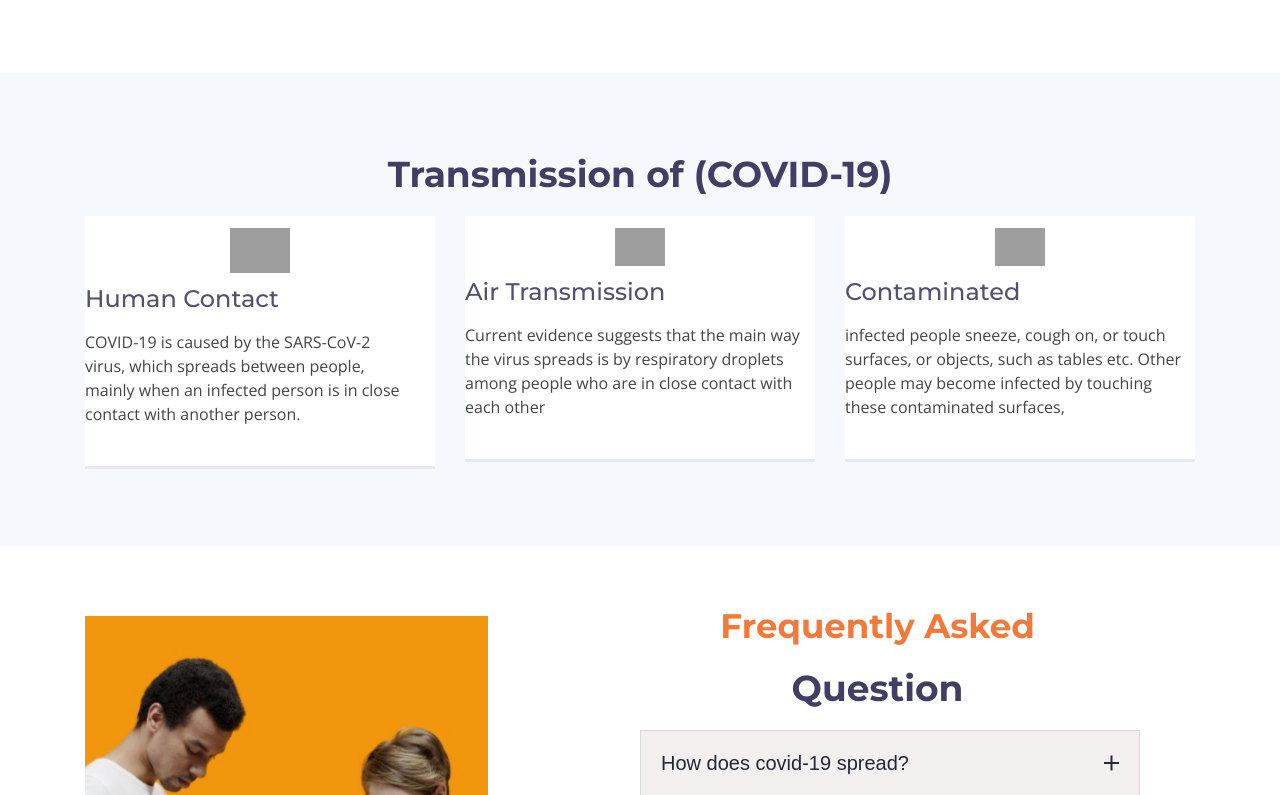
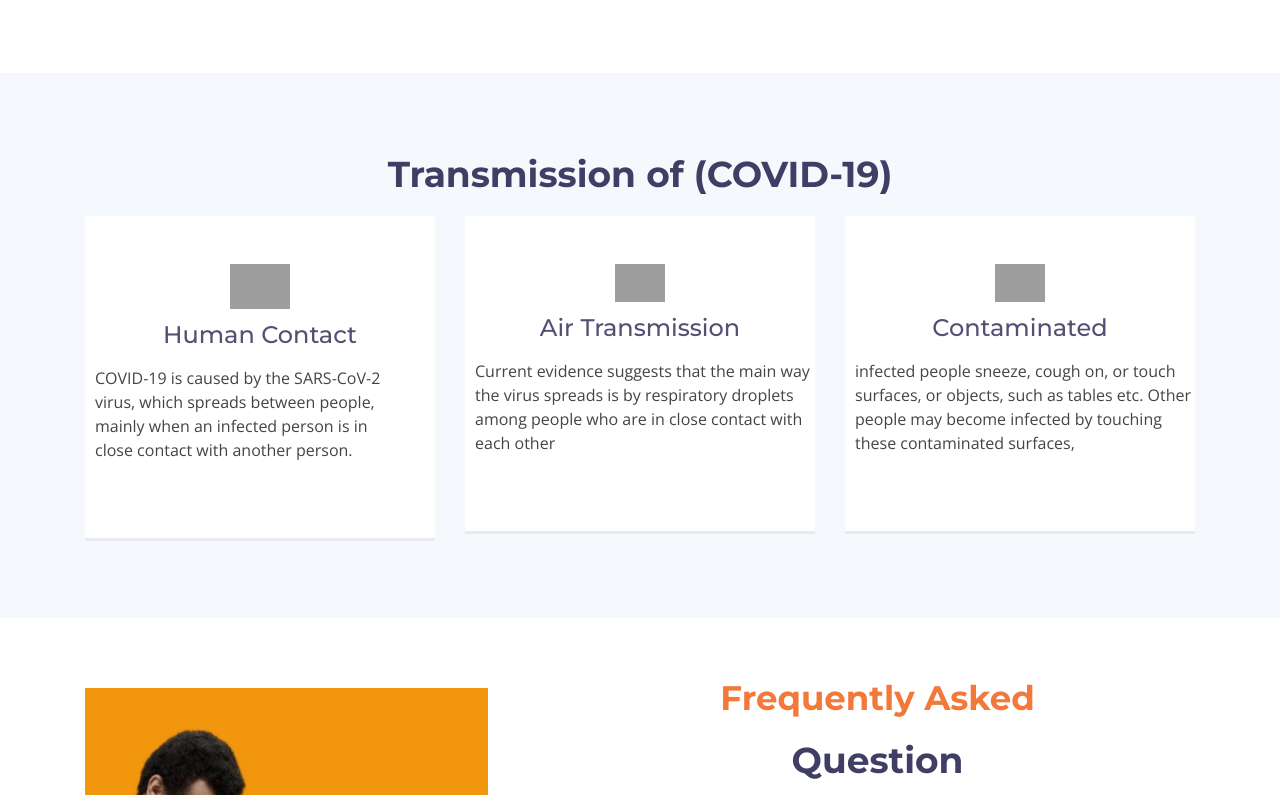
Before and after one commit to laetitia123/akikatest, a Django app: page / in a window 1280 px wide. Shown: the part 2996-3791 px from the top of the page. Run offline with Django 3.2, Linux system fonts and the light colour scheme; some libraries are stand-ins or nearby versions; some web fonts are replaced; grey boxes are pictures that could not be loaded.

```diff
--- a/akikaapp/static/css/style.css
+++ b/akikaapp/static/css/style.css
@@ -1052,12 +1052,23 @@ h6 {
   padding: 80px 0;
   background:#f5f8fd;
 }
+#pricing .card h4{
+  text-align:center;
+
+}
+#pricing .card p{
+  margin-left:10px;
+}
+#pricing .card a{
+  margin-left: 20px;
+}
 
 #pricing .card {
   border: 0;
   border-radius: 0px;
   box-shadow: 0 3px 0px 0 rgba(65, 62, 102, 0.08);
   transition: all .3s ease-in-out;
+  padding: 36px 0;
   position: relative;
 }
 
```
